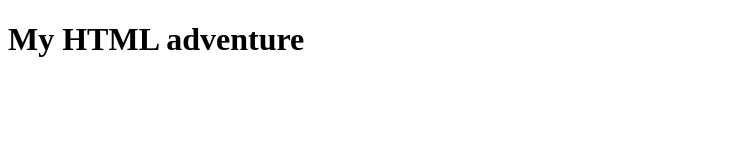
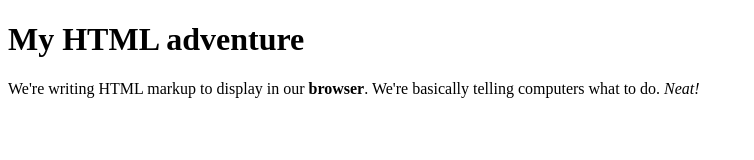
Before and after one commit to zlehmann/js-dom-and-events-intro-to-the-dom-code-along-v-000, a plain HTML site: page index.html in a window 1280 px wide. Shown: the whole page, without its empty margins (0-754 px from the left). Drawn offline with Linux system fonts and the light colour scheme.

Commit message:
Automatically backed up by Learn

```diff
--- a/index.html
+++ b/index.html
@@ -11,6 +11,10 @@
   <body>
     <!--All our work for this lesson will go here-->
     <h1>My HTML adventure</h1>
+    <p>
+  We're writing HTML markup to display in our <strong>browser</strong>.
+  We're basically telling computers what to do. <em>Neat!</em>
+</p>
   </body>
 
 </html>
```
